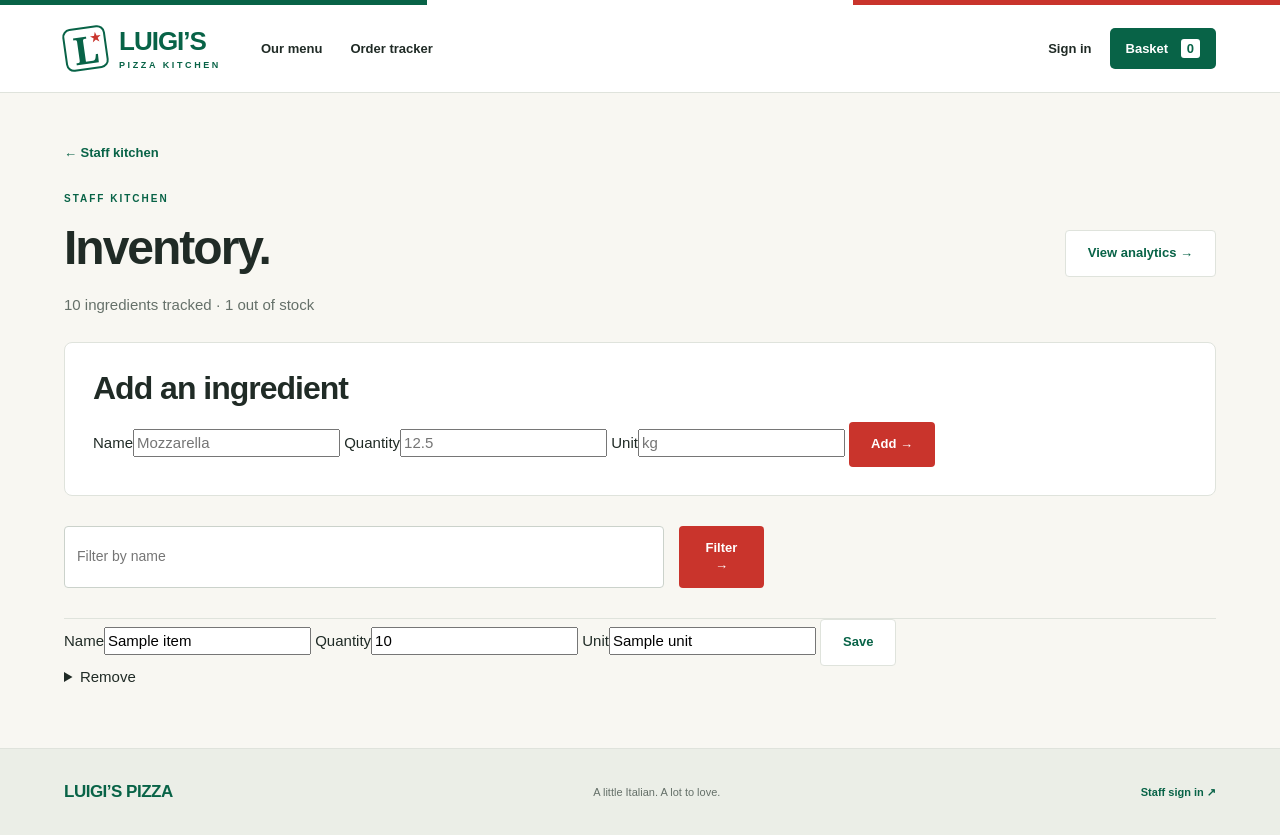
After one commit to nlee543/luigi-pizza-ui, a Flask app: template templates/inventory.html in a window 1280 px wide. The commit adds this page. Run offline with Flask 3, Linux system fonts and the light colour scheme; the template is opened without the code that fills it: most values are stand-ins (such as "Sample title", 1, 10 or a date in 2020).

Commit message:
inventory and analytics added
edited orders as well

```diff
--- /dev/null
+++ b/templates/inventory.html
@@ -0,0 +1,22 @@
+{% extends 'base.html' %}
+{% block title %}Inventory · Luigi’s Pizza{% endblock %}
+{% block content %}<section class="section"><a class="back-link" href="{{ url_for('staff') }}">← Staff kitchen</a>
+<div class="section-heading"><div><p class="eyebrow green">STAFF KITCHEN</p><h1 class="page-title">Inventory.</h1><p class="muted">{{ total }} ingredient{{ '' if total == 1 else 's' }} tracked{% if out_count %} · {{ out_count }} out of stock{% endif %}</p></div><a class="outline-button" href="{{ url_for('analytics') }}">View analytics →</a></div>
+
+<div class="panel inventory-add"><h2>Add an ingredient</h2>
+<form method="post" action="{{ url_for('inventory_create') }}" class="inventory-form"><input type="hidden" name="csrf_token" value="{{ csrf_token }}"><input type="hidden" name="q" value="{{ q }}">
+<label>Name<input name="name" required maxlength="50" placeholder="Mozzarella"></label>
+<label>Quantity<input name="quantity" required inputmode="decimal" pattern="[0-9]+(\.[0-9])?" title="A number with at most one decimal place" placeholder="12.5"></label>
+<label>Unit<input name="unit" required maxlength="10" placeholder="kg"></label>
+<button class="button">Add →</button></form></div>
+
+<form method="get" class="search-form"><label class="sr-only" for="inventory-search">Filter ingredients</label><input id="inventory-search" name="q" value="{{ q }}" maxlength="50" placeholder="Filter by name"><button class="button">Filter →</button>{% if q %}<a class="outline-button" href="{{ url_for('inventory') }}">Clear</a>{% endif %}</form>
+
+<div class="orders-list">{% for item in items %}<article class="inventory-item">
+<form method="post" action="{{ url_for('inventory_update', item_id=item.id) }}" class="inventory-form"><input type="hidden" name="csrf_token" value="{{ csrf_token }}"><input type="hidden" name="q" value="{{ q }}">
+<label><span class="sr-only">Name of </span>Name<input name="name" value="{{ item.name }}" required maxlength="50"></label>
+<label>Quantity<input name="quantity" value="{{ item.quantity }}" required inputmode="decimal" pattern="[0-9]+(\.[0-9])?" title="A number with at most one decimal place"></label>
+<label>Unit<input name="unit" value="{{ item.unit }}" required maxlength="10"></label>
+<button class="outline-button">Save</button>{% if item.out %}<span class="status-pill out">Out of stock</span>{% endif %}</form>
+<details class="remove"><summary>Remove</summary><form method="post" action="{{ url_for('inventory_delete', item_id=item.id) }}"><input type="hidden" name="csrf_token" value="{{ csrf_token }}"><input type="hidden" name="q" value="{{ q }}"><p class="small">Remove {{ item.name }} from inventory? This cannot be undone.</p><button class="button">Yes, remove</button></form></details>
+</article>{% else %}<div class="empty-state"><h2>{{ 'No matching ingredients.' if q else 'Nothing in inventory yet.' }}</h2><p class="muted">{{ 'Try a different name.' if q else 'Add your first ingredient above.' }}</p></div>{% endfor %}</div></section>{% endblock %}
--- a/templates/orders.html
+++ b/templates/orders.html
@@ -1,5 +1,5 @@
 {% extends 'base.html' %}
 {% block content %}<section class="section"><div class="section-heading"><div><p class="eyebrow green">{{ 'STAFF KITCHEN' if staff_view else 'FRESH UPDATES' }}</p><h1 class="page-title">{{ 'Keep the kitchen moving.' if staff_view else 'Your orders.' }}</h1><p class="muted">{{ 'Review orders, update progress, and take the next order.' if staff_view else 'Every order, from the first step to the last bite.' }}</p></div><a class="button" href="{{ url_for('menu', _anchor='order-menu') }}">{{ 'Enter an order' if staff_view else 'Start an order' }} +</a></div>
-{% if staff_view %}<div class="staff-nav"><a href="{{ url_for('customers') }}">Find a customer →</a><a href="{{ url_for('cart') }}">Open order basket →</a></div>{% endif %}
+{% if staff_view %}<div class="staff-nav"><a href="{{ url_for('customers') }}">Find a customer →</a><a href="{{ url_for('cart') }}">Open order basket →</a><a href="{{ url_for('inventory') }}">Inventory →</a><a href="{{ url_for('analytics') }}">Analytics →</a></div>{% endif %}
 <div class="orders-list">{% for order in orders %}<a class="order-row" href="{{ url_for('order_detail', order_id=order.id) }}"><div class="order-number">#{{ order.id }}</div><div><strong>{{ statuses.get(order.status, order.status) }}</strong><p class="muted"><time datetime="{{ order.order_time }}">{{ order.order_time[:16]|replace('T',' ') }}</time>{% if staff_view %} · Customer #{{ order.user_id or '—' }}{% endif %}</p></div><span class="status-pill {{ order.status }}">{{ statuses.get(order.status, order.status) }}</span><span aria-hidden="true">→</span></a>{% else %}<div class="empty-state"><h2>{{ 'No orders here yet.' if staff_view else 'Your first slice starts here.' }}</h2><p class="muted">{{ 'New orders will appear here.' if staff_view else 'Place an order and follow it from the kitchen.' }}</p></div>{% endfor %}</div>
 <div class="pagination">{% if offset > 0 %}<a href="{{ url_for('staff' if staff_view else 'orders', offset=[0,offset-25]|max) }}">← Previous</a>{% endif %}{% if orders|length == 25 %}<a href="{{ url_for('staff' if staff_view else 'orders', offset=offset+25) }}">Next →</a>{% endif %}</div></section>{% endblock %}
```
Also changed, not shown: templates/analytics.html (added, +31 -0 lines).
